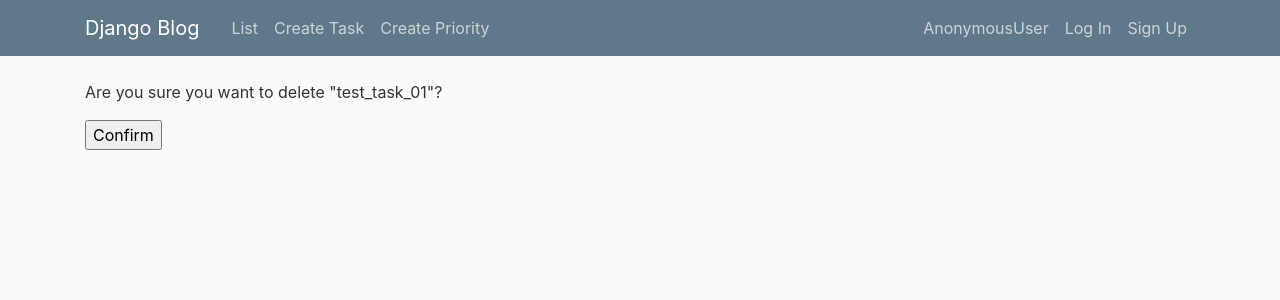
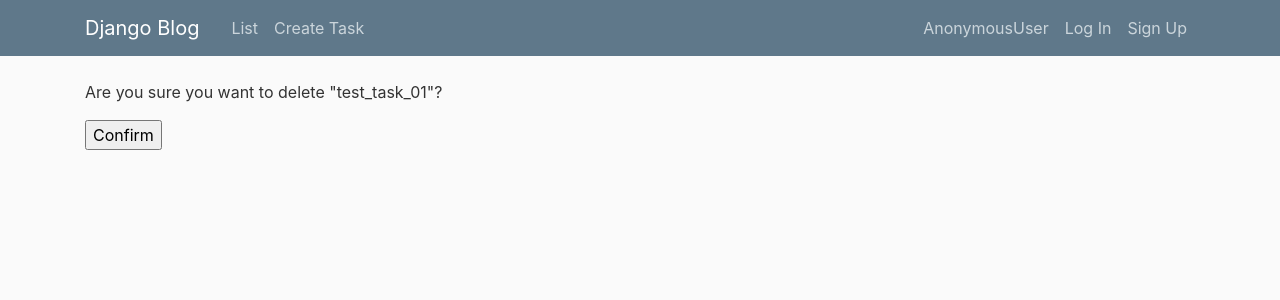
Before and after one commit to ecrespillo-eb/todolist, a Django app: page /1/delete/ in a window 1280 px wide. Shown: the top 300 px of the page. Run offline with Django 3.2, Linux system fonts and the light colour scheme; data comes from the database, SQL or seed files in the repository; some libraries are stand-ins or nearby versions.

```diff
--- a/todolist_app/templates/todolist_app/navigation.html
+++ b/todolist_app/templates/todolist_app/navigation.html
@@ -9,7 +9,6 @@
         <div class="navbar-nav mr-auto">
           <a class="nav-item nav-link" href="{% url 'list_todo' %}">List</a>
           <a class="nav-item nav-link" href="{% url 'create_todo' %}">Create Task</a>
-          <a class="nav-item nav-link" href="{% url 'create_priority' %}">Create Priority</a>
         </div>
         <!-- Navbar Right Side -->
         <div class="navbar-nav">
--- a/todolist_app/urls.py
+++ b/todolist_app/urls.py
@@ -5,7 +5,6 @@ from . import views
 urlpatterns = [
     path('', views.ListTodoView.as_view(), name='list_todo'),
     path('create/', views.CreateTodoView.as_view(), name='create_todo'),
-    path('create-priority/', views.CreatePriorityView.as_view(), name='create_priority'),
     path('<pk>/update/', views.UpdateTodoView.as_view(), name='update_todo'),
     path('<pk>/update-user/', views.UpdateAssignedUser.as_view(), name='update_user'),
     path('<pk>/delete/', views.DeleteTodoView.as_view(), name='delete_todo'),
--- a/todolist_app/views.py
+++ b/todolist_app/views.py
@@ -1,7 +1,7 @@
 from django.contrib.auth.mixins import LoginRequiredMixin
 from django.views.generic.edit import CreateView, UpdateView, DeleteView
 from django.views.generic.list import ListView
-from .models import Todo, Priority
+from .models import Todo
 from django.urls import reverse_lazy
 
 
@@ -13,12 +13,6 @@ class CreateTodoView(LoginRequiredMixin, CreateView):
     def form_valid(self, form):
         form.instance.assigned_user = self.request.user
         return super().form_valid(form)
-
-
-class CreatePriorityView(LoginRequiredMixin, CreateView):
-    model = Priority
-    fields = '__all__'
-    success_url = reverse_lazy('list_todo')
 
 
 class UpdateAssignedUser(UpdateView):
```
